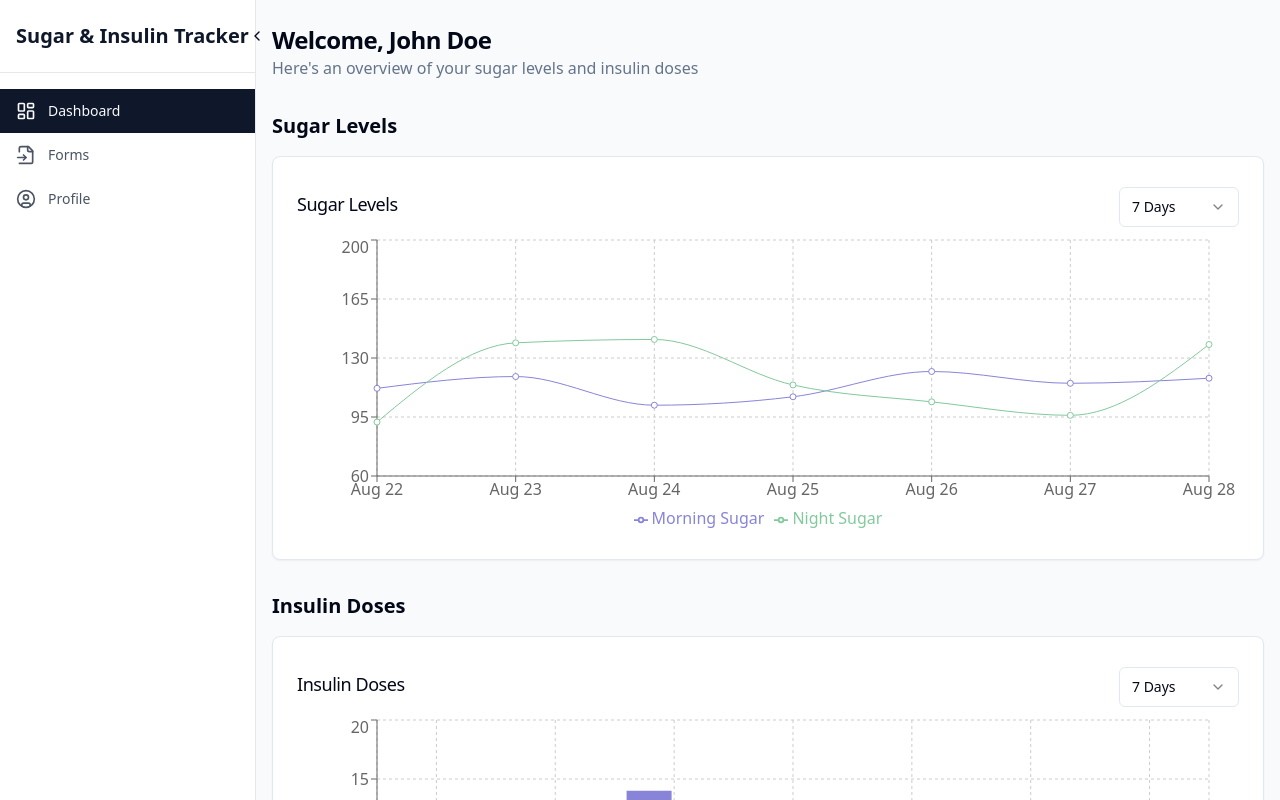
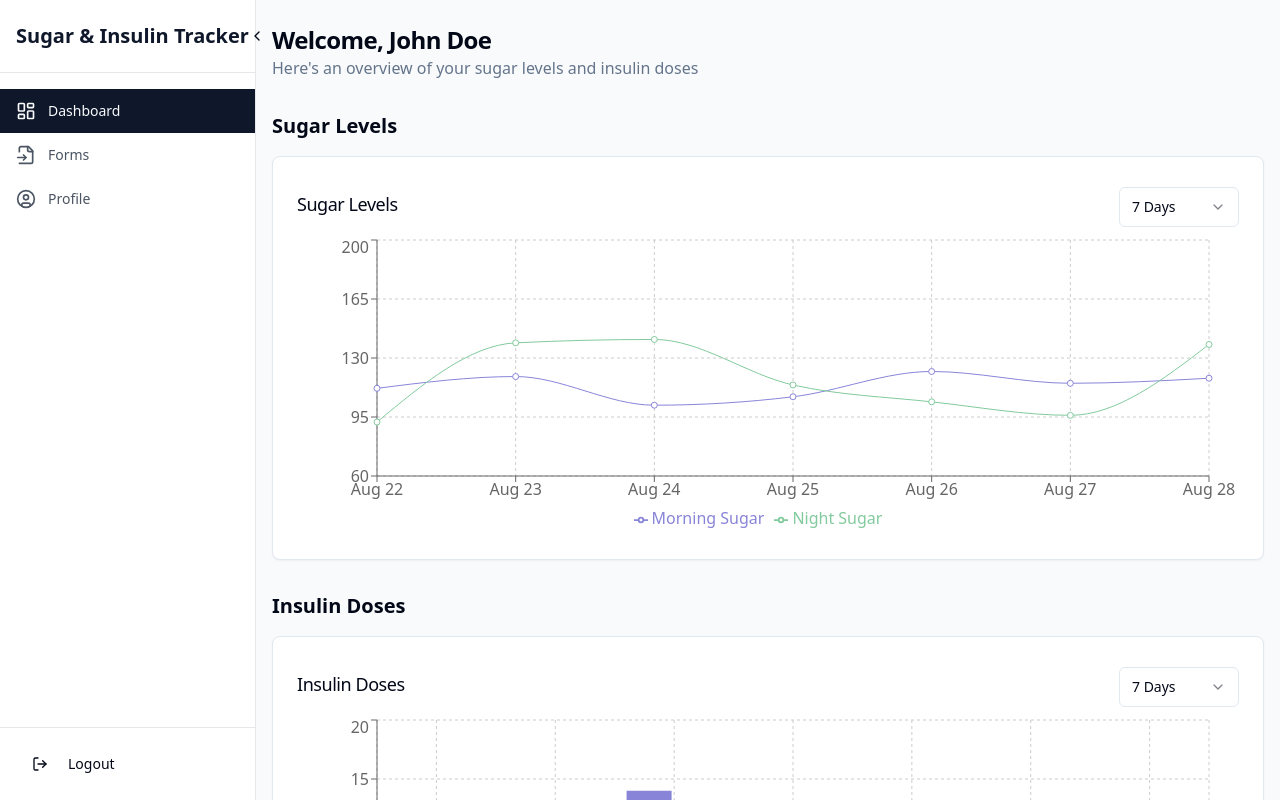
Before and after one commit to David-Getachew/Sugar-Insulin-Tracker-Automation-Webapp, a React (Vite) app: page /dashboard in a window 1280 px wide. Shown: the top 800 px of the page. Built offline with nearby package versions, Linux system fonts and the light colour scheme.

Commit message:
[dyad] Implementing sticky sidebar with visible logout button - wrote 1 file(s)

```diff
--- a/src/components/layout/MainLayout.tsx
+++ b/src/components/layout/MainLayout.tsx
@@ -39,7 +39,7 @@ const MainLayout = ({ children }: MainLayoutProps) => {
       {/* Sidebar */}
       <div
         className={cn(
-          "bg-white border-r border-gray-200 flex flex-col transition-all duration-300",
+          "bg-white border-r border-gray-200 flex flex-col transition-all duration-300 sticky top-0 h-screen",
           sidebarOpen ? "w-64" : "w-20"
         )}
       >
@@ -68,7 +68,7 @@ const MainLayout = ({ children }: MainLayoutProps) => {
           </Button>
         </div>
 
-        <nav className="flex-1 py-4">
+        <nav className="flex-1 py-4 overflow-y-auto">
           {navItems.map((item) => (
             <Link
               key={item.path}
@@ -95,7 +95,7 @@ const MainLayout = ({ children }: MainLayoutProps) => {
           ))}
         </nav>
 
-        <div className="p-4 border-t border-gray-200">
+        <div className="p-4 border-t border-gray-200 mt-auto">
           <Button
             variant="ghost"
             className={cn(
```
